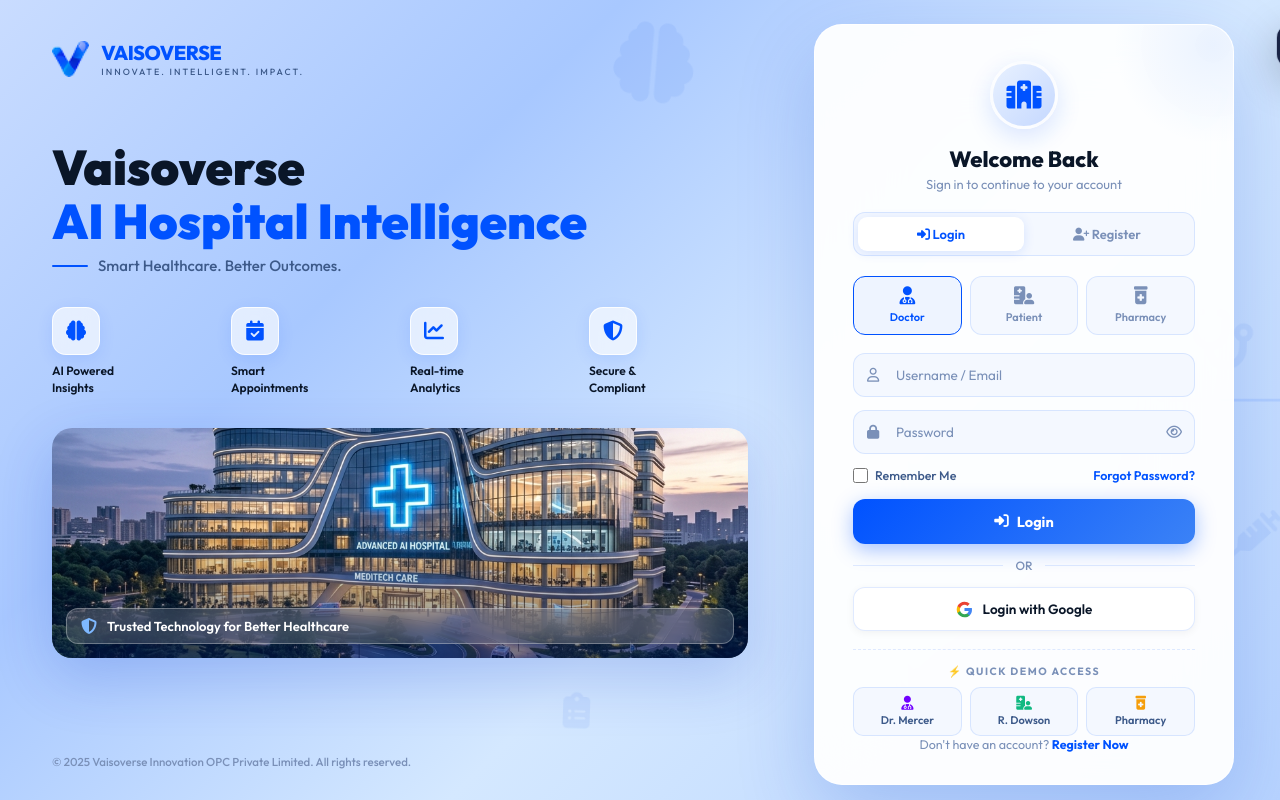
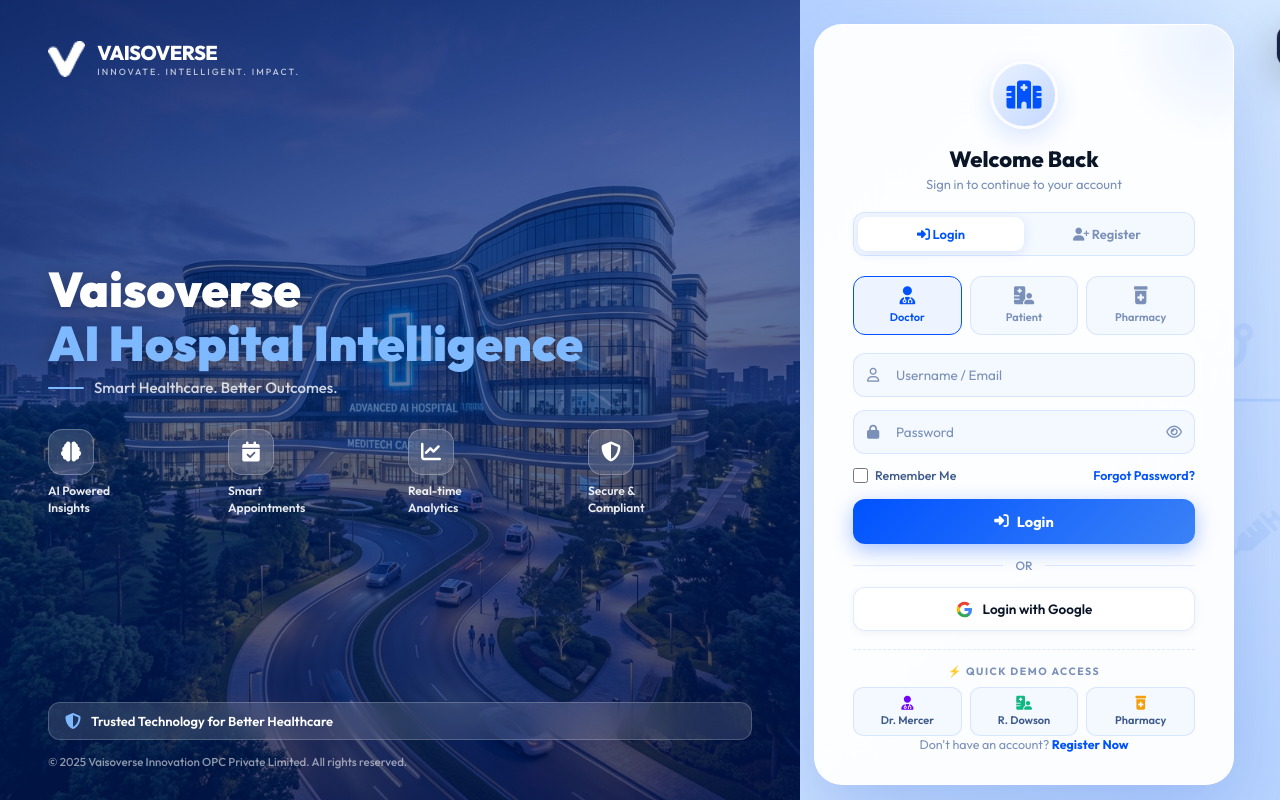
Before and after one commit to MrDeepak484/AI-Hospital, a website: page login.html in a window 1280 px wide. Drawn offline with Linux system fonts and the light colour scheme.

Commit message:
ui: make hospital image fill full left panel with dark overlay in login.html

```diff
--- a/login.html
+++ b/login.html
@@ -40,27 +40,54 @@
     /* Layout */
     .portal-wrapper { position:relative; z-index:1; display:grid; grid-template-columns:1fr 480px; height:100vh; align-items:center; }
 
-    /* LEFT */
-    .left-panel { padding:40px 52px; display:flex; flex-direction:column; justify-content:space-between; height:100%; }
+    /* LEFT — full image background */
+    .left-panel {
+      position: relative;
+      display: flex;
+      flex-direction: column;
+      justify-content: space-between;
+      height: 100%;
+      overflow: hidden;
+      padding: 40px 48px;
+    }
+    /* Full background hospital image */
+    .left-panel::before {
+      content: '';
+      position: absolute;
+      inset: 0;
+      background: url('assets/images/ai_hospital_building.png') center center / cover no-repeat;
+      z-index: 0;
+    }
+    /* Dark gradient overlay for readability */
+    .left-panel::after {
+      content: '';
+      position: absolute;
+      inset: 0;
+      background: linear-gradient(
+        160deg,
+        rgba(5,20,80,0.72) 0%,
+        rgba(0,40,120,0.60) 40%,
+        rgba(0,20,80,0.78) 100%
+      );
+      z-index: 1;
+    }
+    /* All children above overlay */
+    .left-panel > * { position: relative; z-index: 2; }
+
     .brand-logo { display:flex; align-items:center; gap:12px; text-decoration:none; }
-    .brand-logo img { height:36px; }
-    .brand-name { font-size:20px; font-weight:800; color:var(--blue-1); letter-spacing:-0.5px; }
-    .brand-tagline { font-size:9px; font-weight:500; letter-spacing:2px; text-transform:uppercase; color:var(--text-mid); margin-top:1px; }
-    .left-body { flex:1; display:flex; flex-direction:column; justify-content:center; padding-bottom:32px; }
-    .hero-title { font-size:clamp(32px,3.8vw,50px); font-weight:900; color:var(--text-dark); line-height:1.1; margin-bottom:8px; }
-    .hero-title .accent { color:var(--blue-1); }
-    .hero-sub { display:flex; align-items:center; gap:10px; font-size:15px; color:var(--text-mid); font-weight:500; margin-bottom:32px; }
-    .hero-sub::before { content:''; width:36px; height:2px; background:var(--blue-1); border-radius:2px; flex-shrink:0; }
-    .features-grid { display:grid; grid-template-columns:repeat(4,1fr); gap:20px; margin-bottom:32px; }
+    .brand-logo img { height:36px; filter:brightness(0) invert(1); }
+    .brand-name { font-size:20px; font-weight:800; color:#fff; letter-spacing:-0.5px; }
+    .brand-tagline { font-size:9px; font-weight:500; letter-spacing:2px; text-transform:uppercase; color:rgba(255,255,255,0.7); margin-top:1px; }
+    .left-body { flex:1; display:flex; flex-direction:column; justify-content:center; }
+    .hero-title { font-size:clamp(32px,3.8vw,50px); font-weight:900; color:#fff; line-height:1.1; margin-bottom:8px; text-shadow:0 2px 20px rgba(0,0,0,0.3); }
+    .hero-title .accent { color:#7EB8FF; }
+    .hero-sub { display:flex; align-items:center; gap:10px; font-size:15px; color:rgba(255,255,255,0.8); font-weight:500; margin-bottom:32px; }
+    .hero-sub::before { content:''; width:36px; height:2px; background:#7EB8FF; border-radius:2px; flex-shrink:0; }
+    .features-grid { display:grid; grid-template-columns:repeat(4,1fr); gap:16px; margin-bottom:0; }
     .feature-item { display:flex; flex-direction:column; align-items:flex-start; gap:8px; }
-    .feature-icon-wrap { width:48px; height:48px; background:rgba(255,255,255,0.65); backdrop-filter:blur(8px); border-radius:14px; display:flex; align-items:center; justify-content:center; font-size:20px; color:var(--blue-1); border:1px solid rgba(255,255,255,0.85); box-shadow:0 4px 16px rgba(0,82,255,0.1); }
-    .feature-label { font-size:12px; font-weight:600; color:var(--text-dark); line-height:1.35; }
-    .hospital-image-wrap { position:relative; border-radius:20px; overflow:hidden; box-shadow:0 20px 60px rgba(0,50,200,0.2); max-height:230px; }
-    .hospital-image-wrap img { width:100%; height:230px; object-fit:cover; display:block; }
-    .hospital-image-overlay { position:absolute; inset:0; background:linear-gradient(to top,rgba(0,30,100,0.55) 0%,transparent 55%); }
-    .hospital-label { position:absolute; bottom:14px; left:14px; right:14px; display:flex; align-items:center; gap:10px; background:rgba(255,255,255,0.14); backdrop-filter:blur(12px); border:1px solid rgba(255,255,255,0.3); border-radius:12px; padding:9px 14px; color:#fff; font-size:13px; font-weight:600; }
-    .hospital-label i { font-size:16px; color:#7EB8FF; }
-    .left-footer { font-size:11.5px; color:var(--text-muted); font-weight:500; }
+    .feature-icon-wrap { width:46px; height:46px; background:rgba(255,255,255,0.15); backdrop-filter:blur(12px); border-radius:14px; display:flex; align-items:center; justify-content:center; font-size:20px; color:#fff; border:1px solid rgba(255,255,255,0.25); }
+    .feature-label { font-size:12px; font-weight:600; color:rgba(255,255,255,0.9); line-height:1.35; }
+    .left-footer { font-size:11.5px; color:rgba(255,255,255,0.55); font-weight:500; }
 
     /* RIGHT */
     .right-panel { display:flex; align-items:center; justify-content:center; height:100%; padding:24px 32px 24px 0; }
@@ -200,18 +227,13 @@
             <div class="feature-label">Secure &amp;<br>Compliant</div>
           </div>
         </div>
-
-        <div class="hospital-image-wrap">
-          <img src="assets/images/ai_hospital_building.png" alt="AI Hospital Building">
-          <div class="hospital-image-overlay"></div>
-          <div class="hospital-label">
-            <i class="fa-solid fa-shield-halved"></i>
-            Trusted Technology for Better Healthcare
-          </div>
-        </div>
       </div>
 
       <div class="left-footer">
+        <div style="display:flex;align-items:center;gap:10px;background:rgba(255,255,255,0.12);backdrop-filter:blur(12px);border:1px solid rgba(255,255,255,0.2);border-radius:12px;padding:10px 16px;margin-bottom:14px;">
+          <i class="fa-solid fa-shield-halved" style="color:#7EB8FF;font-size:16px"></i>
+          <span style="color:#fff;font-weight:600;font-size:13px">Trusted Technology for Better Healthcare</span>
+        </div>
         &copy; 2025 Vaisoverse Innovation OPC Private Limited. All rights reserved.
       </div>
     </div>
```
